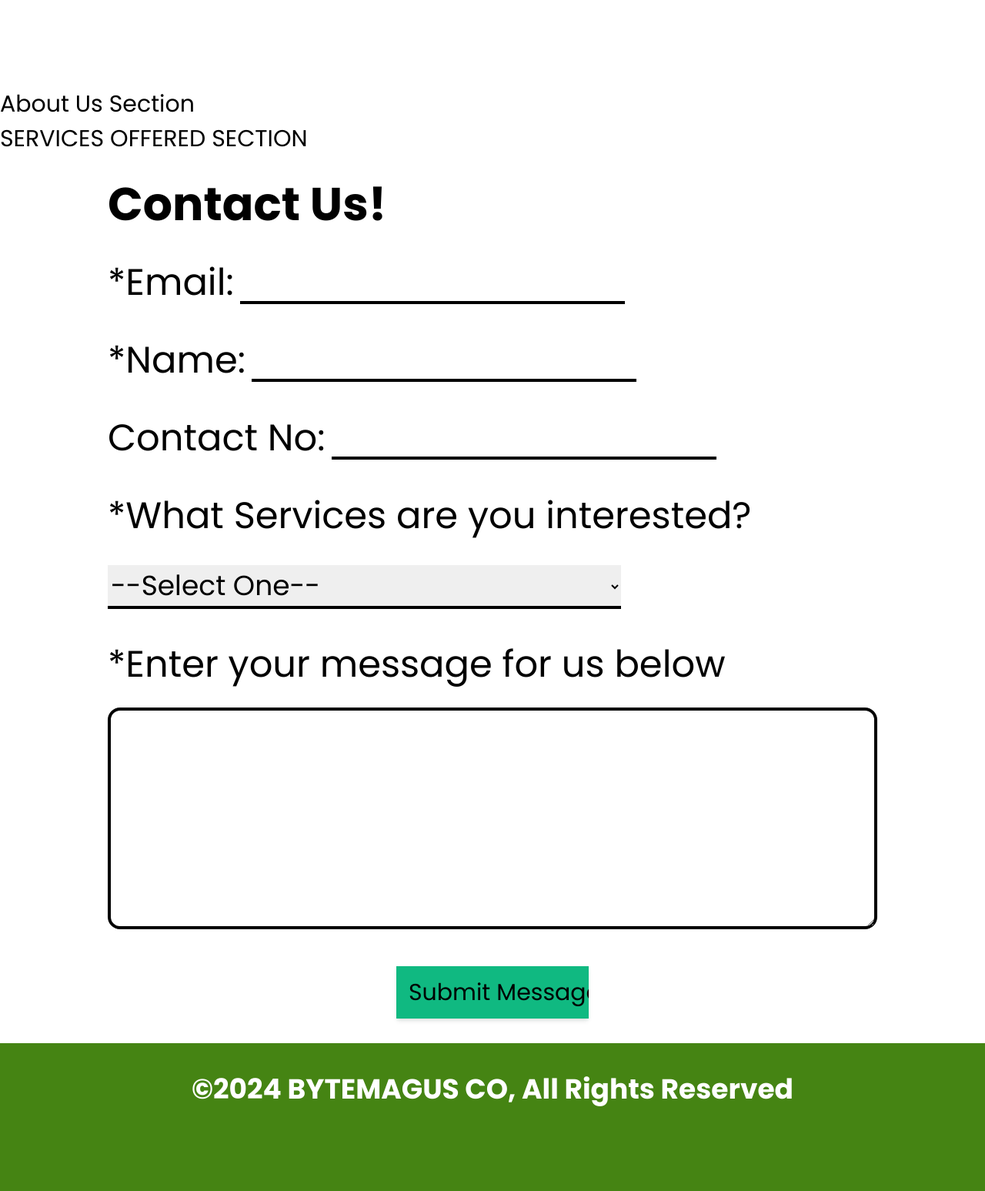
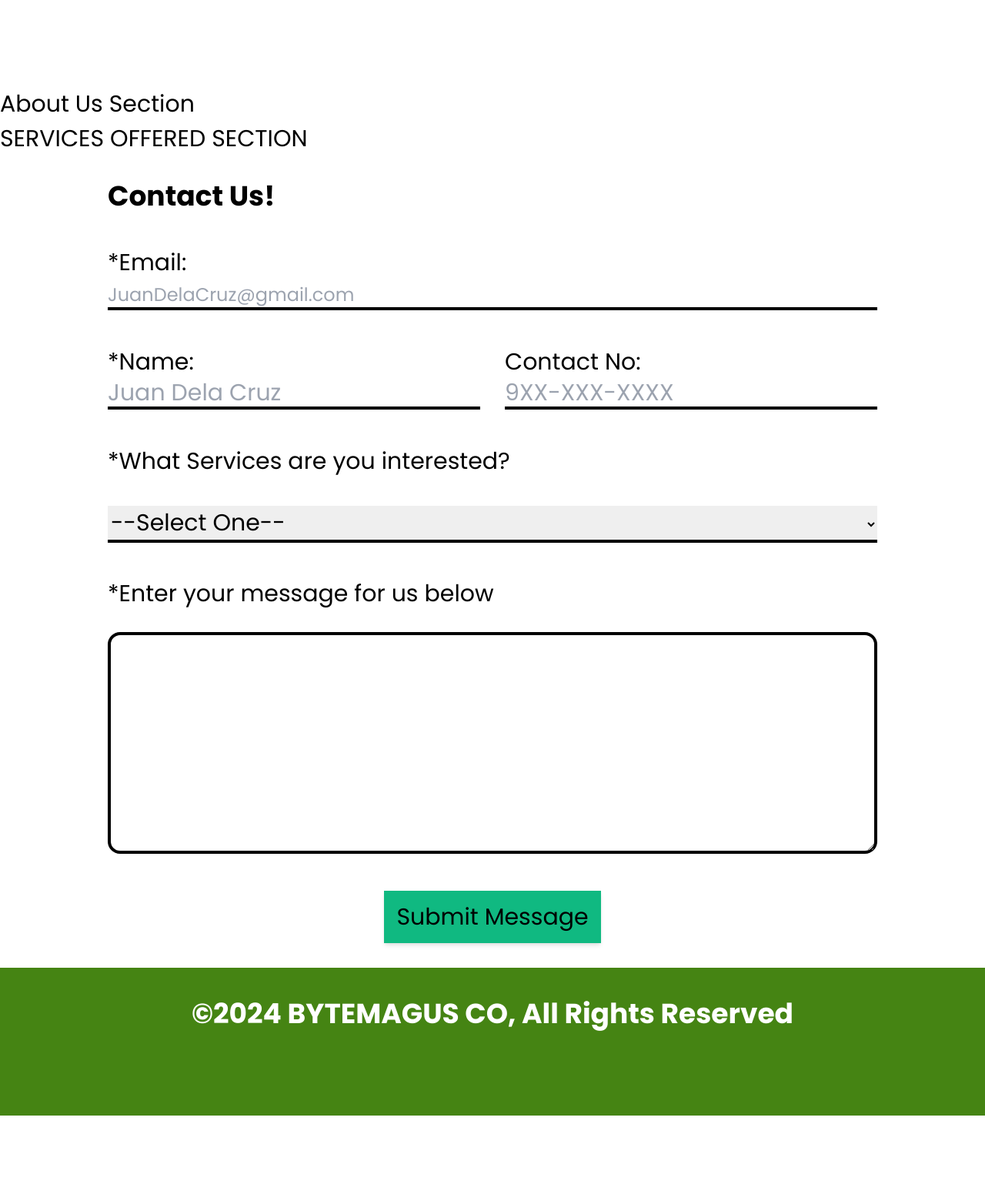
Before and after one commit to BYTEMAGUSCO/OurWebsite, a Flask app: page / in a window 1280 px wide. Shown: the part 899-2446 px from the top of the page at 77% size. After the commit the page ends 2348 px from the top, so only its background shows below. Run offline with Flask 3, Linux system fonts and the light colour scheme; some libraries are stand-ins or nearby versions.

Commit message:
Restructured format of contact form

```diff
--- a/templates/views/section_contact-us.html
+++ b/templates/views/section_contact-us.html
@@ -1,22 +1,24 @@
 <section class="p-8" id="contact-us" style="z-index: 0;">
     <div class="flex items-center justify-center">
         <form action="" method="" id="contact-form" class="flex flex-col gap-12 w-full md:w-min main-form">
-            <h1 class="font-bold md:text-5xl text-3xl lg:text-6xl">Contact Us!</h1>
+            <h1 class="font-bold md:text-5xl text-3xl lg:text-4xl">Contact Us!</h1>
             <div>
-                <p class="md:inline-block text-2xl md:text-4xl lg:text-5xl">*Email:</p>
-                <input type="email" name="sender_email" id="sender_email" required class="md:inline-block border-b-4 border-black outline-none text-xl w-full md:w-96 lg:w-1/2 lg:text-4xl">
+                <p class="text-2xl md:text-3xl lg:text-3xl">*Email:</p>
+                <input type="email" name="sender_email" id="sender_email" required class=" border-b-4 border-black outline-none text-xl w-full md:w-full lg:text-2xl" placeholder="JuanDelaCruz@gmail.com">
+            </div>
+            <div class="xl:flex xl:w-full xl:justify-between xl:gap-8 ">
+                <div class="xl:w-full xl:pb-0 pb-10">
+                    <p class="text-2xl md:text-3xl lg:text-3xl">*Name: </p>
+                    <input type="text" name="sender_name" id="sender_name" class=" border-b-4 border-black outline-none text-xl w-full md:w-full lg:text-3xl" placeholder="Juan Dela Cruz" required>
+                </div>
+                <div class="xl:w-full">
+                    <p class=" text-2xl md:text-3xl lg:text-3xl">Contact No: </p>
+                    <input type="tel" name="sender_phone_no" id="sender_phone_no" pattern="[0-9]{3}-[0-9]{3}-[0-9]{4}" class=" border-b-4 border-black outline-none text-xl w-full md:w-full lg:text-3xl " placeholder="9XX-XXX-XXXX">
+                </div>
             </div>
             <div>
-                <p class="md:inline-block text-2xl md:text-4xl lg:text-5xl">*Name: </p>
-                <input type="text" name="sender_name" id="sender_name" class="md:inline-block border-b-4 border-black outline-none text-xl w-full md:w-96 lg:w-1/2 lg:text-4xl" required>
-            </div>
-            <div>
-                <p class="md:inline-block text-2xl md:text-4xl lg:text-5xl">Contact No: </p>
-                <input type="tel" name="sender_phone_no" id="sender_phone_no" pattern="[0-9]{3}-[0-9]{3}-[0-9]{4}" class="md:inline-block border-b-4 border-black outline-none text-xl w-full md:w-96 lg:text-4xl lg:w-1/2">
-            </div>
-            <div>
-                <p class=" pb-10 text-2xl md:text-4xl lg:text-5xl">*What Services are you interested?</p>
-                <select name="sender_service_interested" id="sender_service_interested" class="border-b-4 border-black outline-none text-xl w-full  md:text-3xl md:w-auto lg:w-2/3 lg:text-4xl">
+                <p class=" pb-10 text-2xl md:text-3xl lg:text-3xl">*What Services are you interested?</p>
+                <select name="sender_service_interested" id="sender_service_interested" class="border-b-4 border-black outline-none text-xl w-full  md:text-3xl md:w-auto lg:w-full lg:text-3xl">
                     <option value="">--Select One--</option>
                     <option value="1">Web Systems Development and Designing</option>
                     <option value="2">Computer System Support and Management</option>
@@ -24,10 +26,10 @@
                 </select>
             </div>
             <div class="flex flex-col gap-8 ">
-                <p class="text-2xl md:text-4xl lg:text-5xl">*Enter your message for us below</p>
-                <textarea name="sender_body" id="sender_body" required class="md:inline-block border-4 border-black h-72 text-xl contact-text-area md:text-2xl lg:text-4xl self-center lg:self-start"></textarea>
+                <p class="text-2xl md:text-3xl lg:text-3xl">*Enter your message for us below</p>
+                <textarea name="sender_body" id="sender_body" required class=" border-4 border-black h-72 text-xl contact-text-area md:text-2xl lg:text-3xl self-center lg:self-start" style="text-indent: 1rem"></textarea>
             </div>
-            <input type="submit" value="Submit Message" id="submit" name="submit" class="md:inline-block w-full md:w-1/4 md:self-center self-center text-2xl md:text-3xl p-4 bg-green-500 hover:bg-green-700 shadow-md hover:text-white">
+            <input type="submit" value="Submit Message" id="submit" name="submit" class=" w-full md:w-max md:self-center self-center text-2xl md:text-3xl p-4 bg-green-500 hover:bg-green-700 shadow-md hover:text-white">
         </form>
     </div>
 </section>
```
